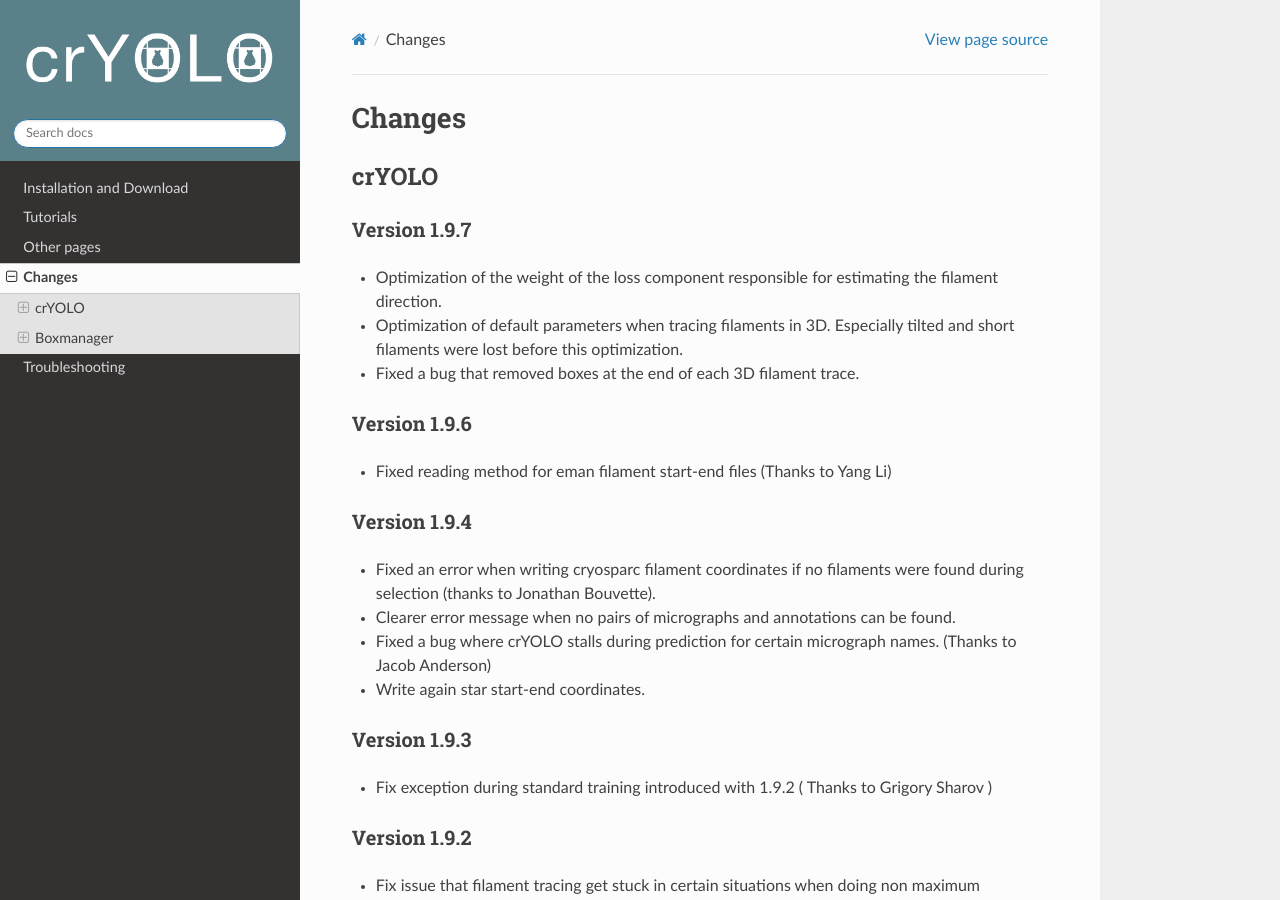
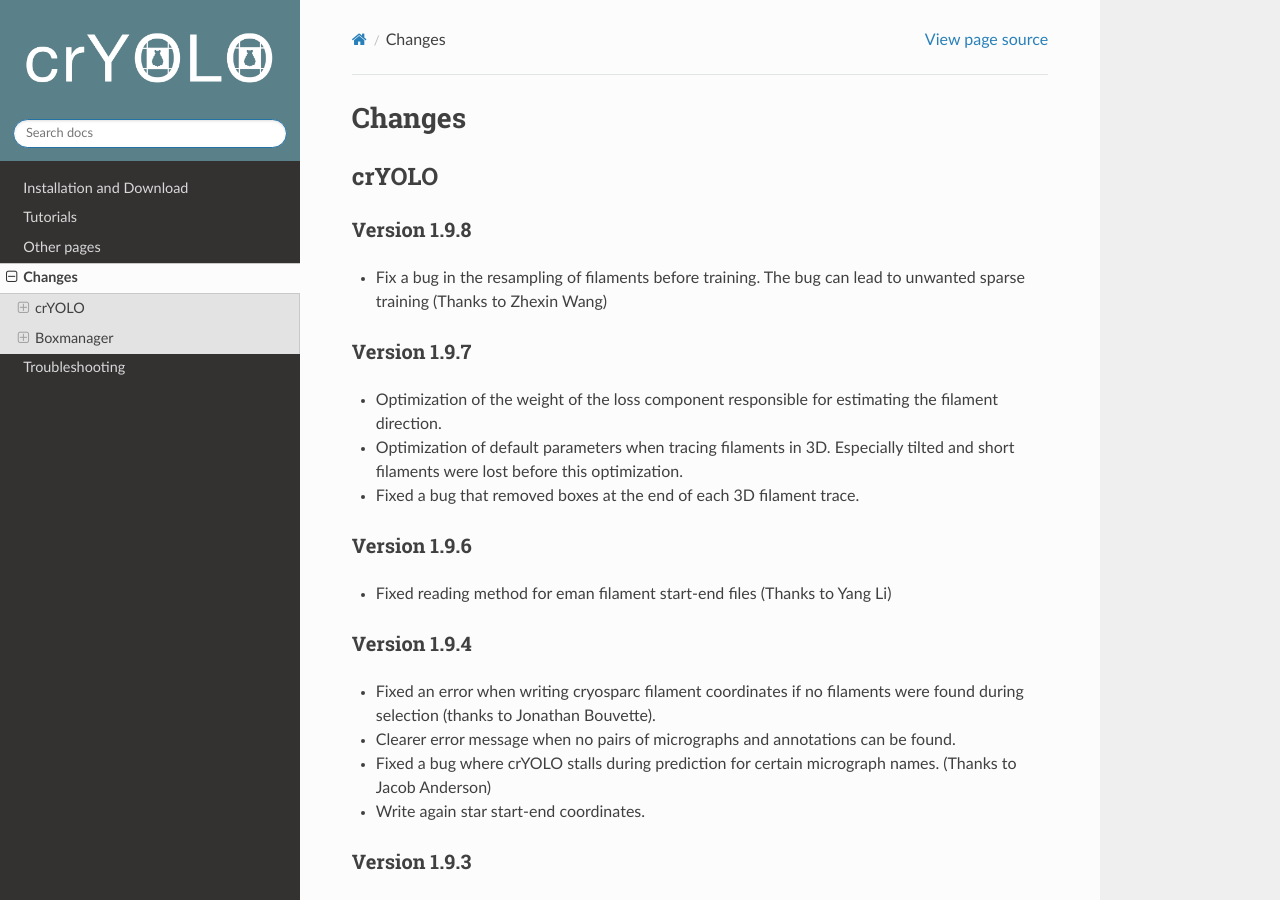
Before and after one commit to MPI-Dortmund/cryolo, a Sphinx documentation site: the page built from source/changes.rst, in a window 1280 px wide and 900 px high. Built offline with Sphinx 7.4.7 and the Read the Docs theme 2.0.0, drawn with Linux system fonts in a browser that asks for light colours.

Commit message:
changes 1.9.8

```diff
--- a/source/changes.rst
+++ b/source/changes.rst
@@ -3,6 +3,11 @@
 
 crYOLO
 ^^^^^^
+
+Version 1.9.8
+*************
+
+* Fix a bug in the resampling of filaments before training. The bug can lead to unwanted sparse training (Thanks to Zhexin Wang)
 
 Version 1.9.7
 *************
```
